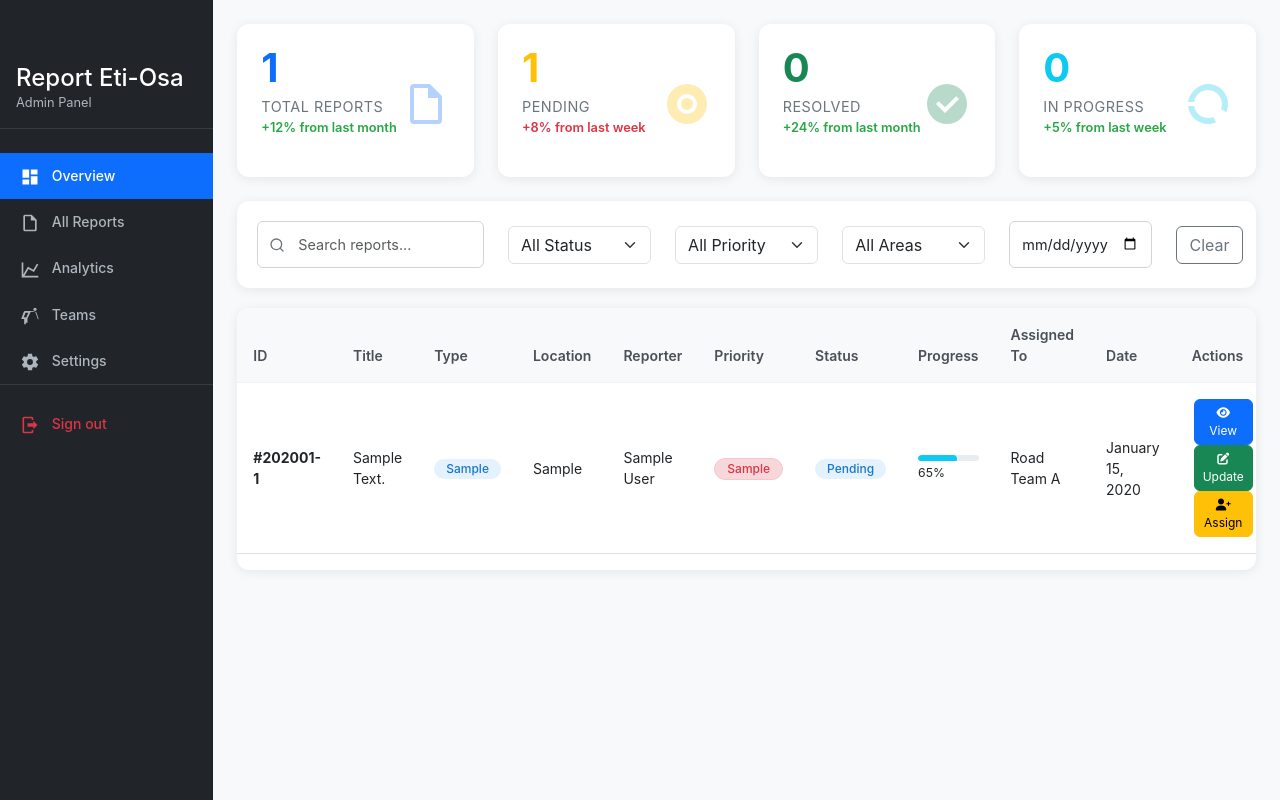
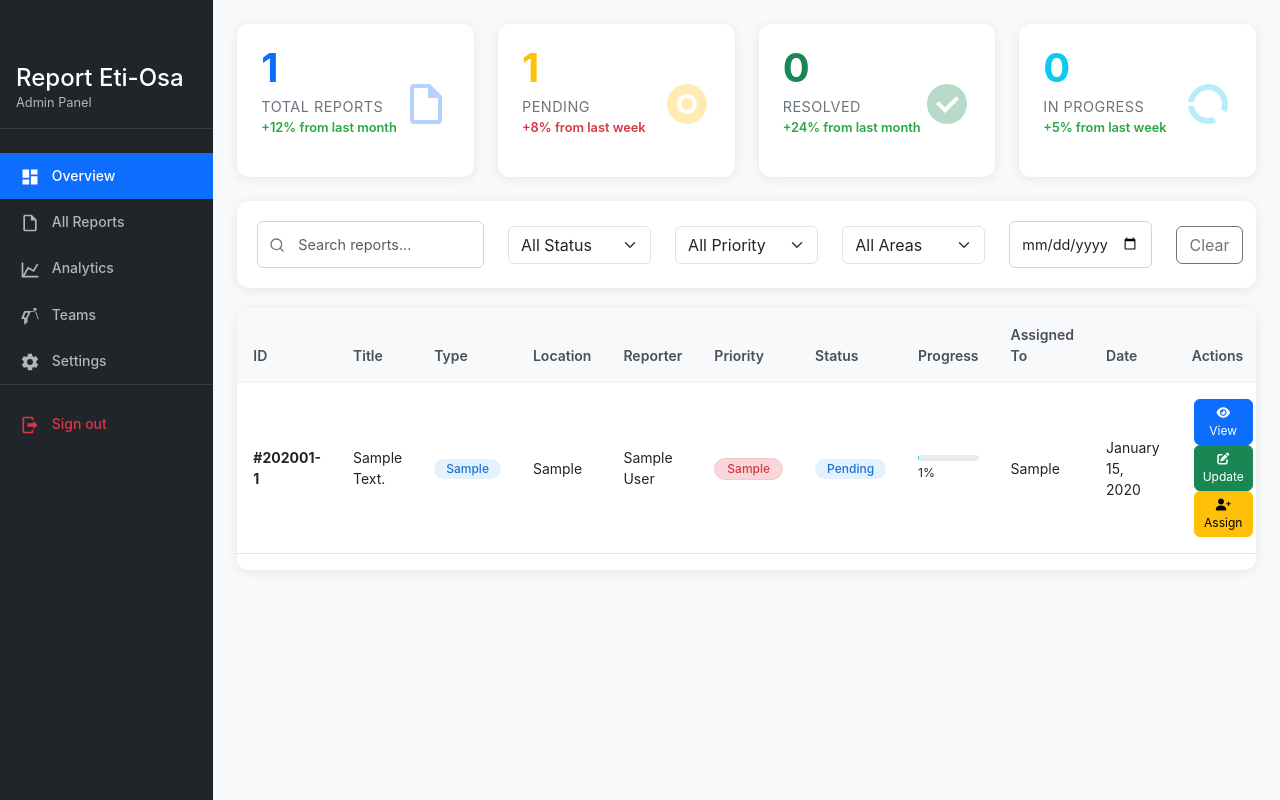
Before and after one commit to nnamdiindu/Report_Eti-Osa, a Flask app: page /admin in a window 1280 px wide. Run offline with Flask 3, Linux system fonts and the light colour scheme; a user stored in the database is signed in; tables that the repository leaves empty hold one stand-in row (values such as "Sample post"); some libraries are stand-ins or nearby versions.

Commit message:
Modify admin.html

```diff
--- a/templates/admin.html
+++ b/templates/admin.html
@@ -274,11 +274,11 @@
                                 <!-- To be updated with progress to ensure its dynamic -->
                                 <td>
                                     <div class="progress-bar-container">
-                                        <div class="progress-bar bg-info" style="width: 65%"></div>
+                                        <div class="progress-bar bg-info" style="width: {{ report.progress }}%"></div>
                                     </div>
-                                    <small>65%</small>
+                                    <small>{{ report.progress }}%</small>
                                 </td>
-                                <td>Road Team A</td>
+                                <td>{{ report.team_assigned_to }}</td>
                                 <td>{{ report.created_at.strftime("%B %d, %Y") }}</td>
                                 <td class="action-buttons">
                                     <button class="btn btn-sm btn-primary"
@@ -342,14 +342,14 @@
 
                     <div class="info-card">
                         <h4 style="margin-bottom: 0.5rem;"><i class="fas fa-users"></i> Assigned Team</h4>
-                        <p>NIL</p>
+                        <p>{{ report.team_assigned_to }}</p>
                     </div>
                 </div>
 
                 <div style="margin: 1.5rem 0;">
-                    <h4 style="margin-bottom: 0.5rem;">Progress (65%)</h4>
+                    <h4 style="margin-bottom: 0.5rem;">Progress ({{ report.progress }}%)</h4>
                     <div class="progress-bar">
-                        <div class="progress-fill" style="width: 65%;"></div>
+                        <div class="progress-fill" style="width: {{ report.progress }}%;"></div>
                     </div>
                 </div>
 
@@ -427,11 +427,11 @@
                     </div>
 
                     <div class="form-group">
-                        <label class="form-label">Progress (<span id="progressValue">65</span>%)</label>
-                        <input type="range" min="0" max="100" value="65" class="form-control"
+                        <label class="form-label">Progress (<span id="progressValue">{{ report.progress }}</span>%)</label>
+                        <input type="range" min="0" max="100" value="{{ report.progress }}" class="form-control"
                                style="height: 40px;" oninput="updateProgress(this.value)" name="progress">
                         <div class="progress-bar" style="margin-top: 0.5rem;">
-                            <div id="progressBar" class="progress-fill" style="width: 65%;"></div>
+                            <div id="progressBar" class="progress-fill" style="width: {{ report.progress }}%;"></div>
                         </div>
                     </div>
 
```
